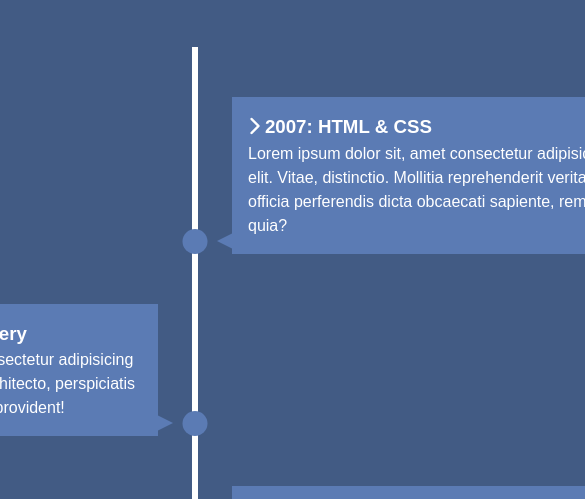
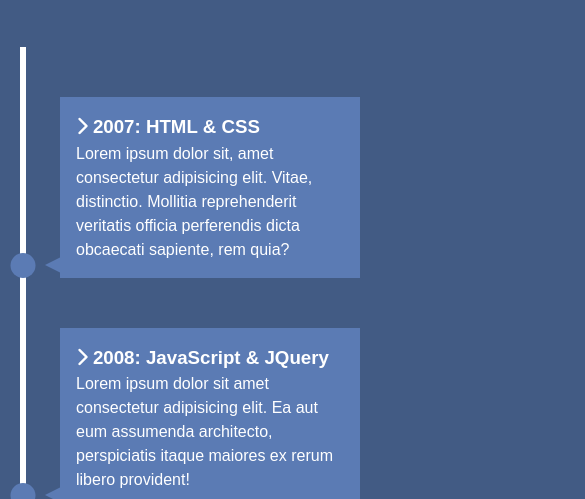
Before and after one commit to FahmidAnabi/-Knowledge-Timeline-, a plain HTML site: page index.html in a window 390 px wide. Shown: the part 269-768 px from the top of the page, 585 px wide, since content can reach past the window. Drawn offline with Linux system fonts and the light colour scheme; a script that the page names is missing.

Commit message:
added media queries

```diff
--- a/index.html
+++ b/index.html
@@ -132,21 +132,3 @@
     <script src="script.js"></script>
   </body>
 </html>
-
-<!--
-
-
-/* Show Boxes */
-#timeline ul li.show div {
-  transform: none;
-  visibility: visible;
-  opacity: 1;
-}
-
-#timeline ul li.show:after {
-  background: var(--secondary-color);
-}
-
-
- */
- -->
--- a/style.css
+++ b/style.css
@@ -106,3 +106,47 @@
   border-width: 8px 0 8px 16px;
   border-color: transparent transparent transparent var(--secondary-color);
 }
+
+
+/* Show Boxes */
+/* #timeline ul li.show div {
+  transform: none;
+  visibility: visible;
+  opacity: 1;
+}
+
+#timeline ul li.show:after {
+  background: var(--secondary-color);
+} */
+
+/* Media Queries */
+
+@media (max-width: 900px) {
+  #timeline ul li div {
+    width: 250px;
+  }
+
+  #timeline ul li:nth-child(even) div {
+    left: -284px;
+  }
+}
+
+@media (max-width: 600px) {
+  #timeline ul li {
+    margin-left: 20px;
+  }
+
+  #timeline ul li div {
+    width: calc(100vw - 90px);
+  }
+
+  #timeline ul li:nth-child(even) div {
+    left: 40px;
+  }
+
+  #timeline ul li:nth-child(even) div:before {
+    left: -15px;
+    border-width: 8px 16px 8px 0;
+    border-color: transparent var(--secondary-color) transparent transparent;
+  }
+}
```
